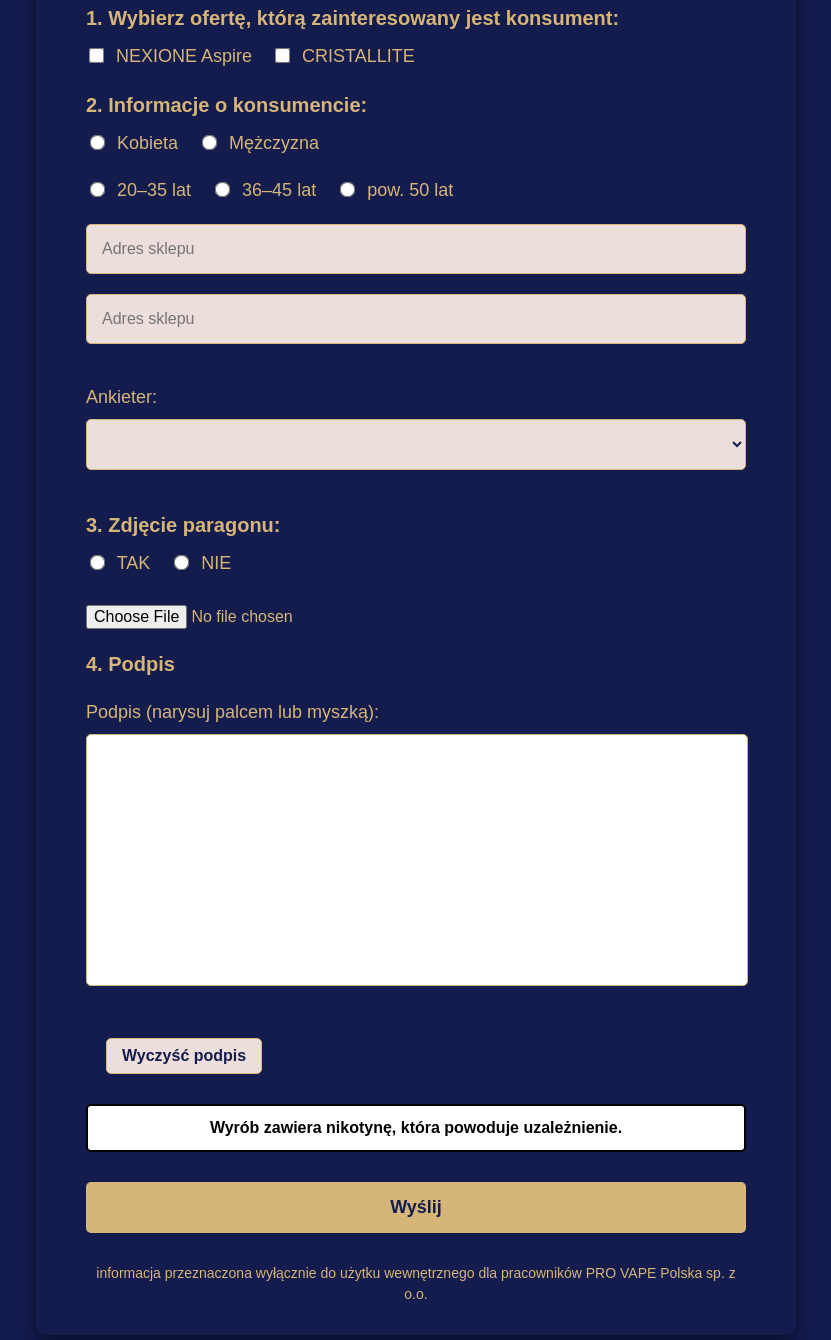
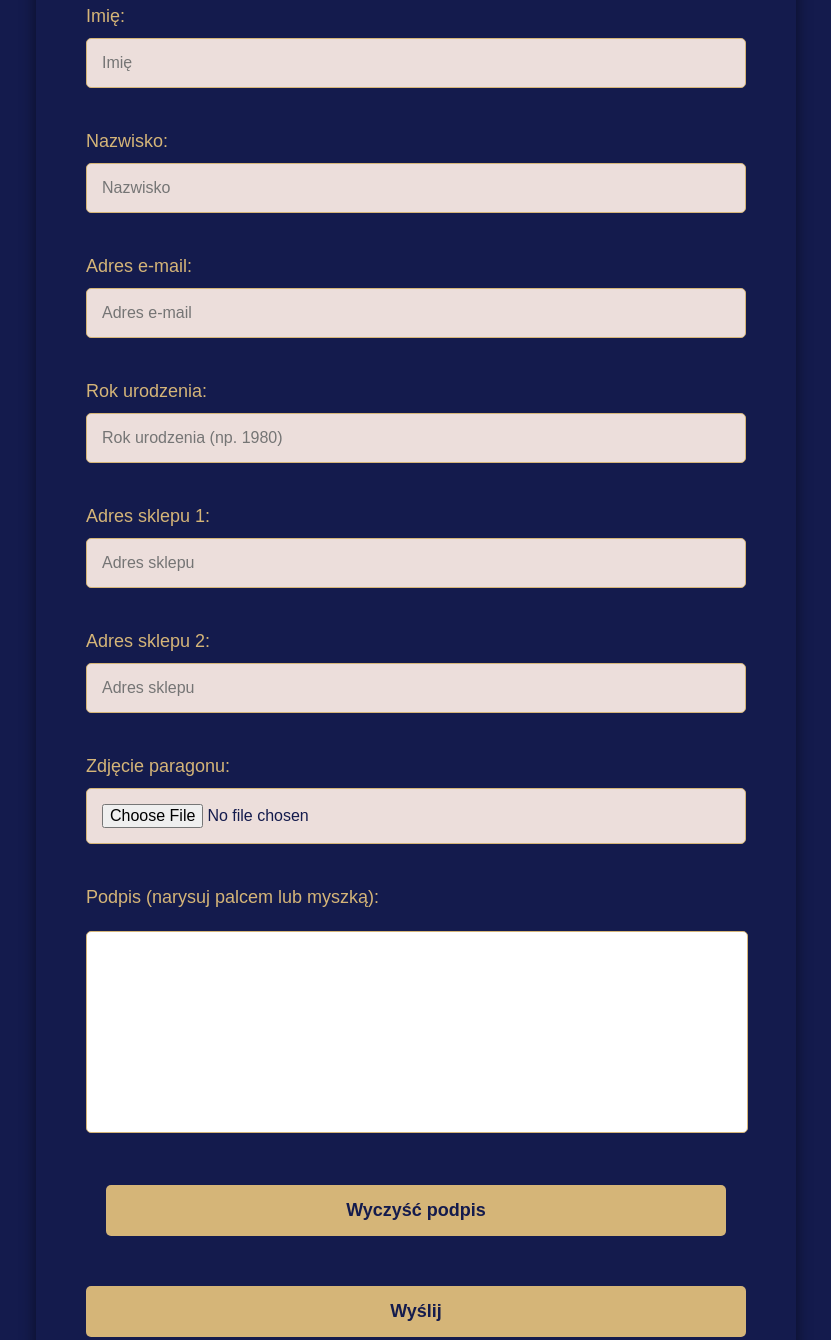
Before and after one commit to aniaprovape/ankieta-konsumencka, a plain HTML site: page ankieta-bez-zgody.html in a window 1280 px wide. Shown: the part 289-1629 px from the top of the page, without its empty margins (224-1055 px from the left). Drawn offline with Linux system fonts and the light colour scheme.

Commit message:
Update ankieta-bez-zgody.html

```diff
--- a/ankieta-bez-zgody.html
+++ b/ankieta-bez-zgody.html
@@ -49,44 +49,6 @@
     button:hover {
       background-color: #c4a467;
     }
-    .nicotine-warning {
-      background: white;
-      color: black;
-      border: 2px solid black;
-      font-size: 16px;
-      font-weight: bold;
-      text-align: center;
-      margin: 30px 20px 0 20px;
-      border-radius: 5px;
-      padding: 10px 0;
-    }
-    .disclaimer {
-      font-size: 14px;
-      margin: 30px 20px 0 20px;
-      text-align: center;
-    }
-    .section-title {
-      margin: 20px 20px 10px 20px;
-      font-weight: bold;
-      font-size: 20px;
-    }
-    .input-row {
-      display: flex;
-      align-items: center;
-      margin: 0 20px 20px 20px;
-      gap: 20px;
-    }
-    .input-row label {
-      margin: 0;
-      font-size: 18px;
-      cursor: pointer;
-    }
-    .input-row input[type="radio"],
-    .input-row input[type="checkbox"] {
-      margin-right: 8px;
-      flex-shrink: 0;
-      transform: scale(1.2);
-    }
     .input-text {
       width: calc(100% - 40px);
       padding: 15px;
@@ -98,44 +60,17 @@
       box-sizing: border-box;
       font-size: 16px;
     }
-    .file-upload {
-      margin: 0 20px 20px 20px;
-    }
-    .file-upload input[type="file"] {
-      background: none;
-      color: #D5B578;
-      border: none;
-      font-size: 16px;
-      margin-top: 8px;
-    }
     .signature-container {
       margin: 20px 20px;
-    }
-    .signature-container label {
-      margin: 0 0 8px 0;
-      font-size: 18px;
     }
     .signature-canvas {
       border: 1px solid #D5B578;
       border-radius: 5px;
       width: 100%;
-      height: 250px;
+      height: 200px;
       background: #ffffff;
+      touch-action: none;
       margin-bottom: 15px;
-      touch-action: none;
-    }
-    .clear-signature-button {
-      width: auto;
-      background-color: #ECDEDB;
-      color: #141B4D;
-      border: 1px solid #D5B578;
-      border-radius: 5px;
-      padding: 8px 15px;
-      cursor: pointer;
-      font-size: 16px;
-    }
-    .clear-signature-button:hover {
-      background-color: #d2c2bf;
     }
     @media (max-width: 600px) {
       .container {
@@ -144,23 +79,13 @@
       .logo img {
         max-width: 180px;
       }
-      button, .nicotine-warning {
+      button {
         margin: 20px 10px 0 10px !important;
         width: calc(100% - 20px);
-      }
-      .disclaimer, .section-title, label {
-        margin-left: 10px;
-        margin-right: 10px;
-      }
-      .input-row {
-        flex-wrap: wrap;
       }
       .input-text {
         width: calc(100% - 20px);
         margin: 0 10px 20px 10px;
-      }
-      .signature-container {
-        margin: 20px 10px;
       }
     }
   </style>
@@ -168,112 +93,30 @@
 <body>
   <div class="container">
     <div class="logo">
-      <img
-        src="https://aniaprovape.github.io/ankieta-konsumencka//Nexi%20One%20SALT%20Logo.svg"
-        alt="Nexi One SALT Logo">
+      <img src="https://aniaprovape.github.io/ankieta-konsumencka//Nexi%20One%20SALT%20Logo.svg" alt="Nexi One SALT Logo">
     </div>
-    <form
-      action="https://formsubmit.co/tomasz@pro-vape.pl"
-      method="POST"
-      enctype="multipart/form-data"
-      onsubmit="saveSignature(); return true;"
-    >
-      <input type="hidden" name="_cc" value="anna.nechytailova@pro-vape.pl">
-
-      <p class="section-title">
-        1. Wybierz ofertę, którą zainteresowany jest konsument:
-      </p>
-      <div class="input-row">
-        <label>
-          <input type="checkbox" name="offer[]" value="NEXIONE">
-          NEXIONE Aspire
-        </label>
-        <label>
-          <input type="checkbox" name="offer[]" value="CRISTALLITE">
-          CRISTALLITE
-        </label>
-      </div>
-
-      <p class="section-title">
-        2. Informacje o konsumencie:
-      </p>
-      <div class="input-row">
-        <label>
-          <input type="radio" name="gender" value="Kobieta">
-          Kobieta
-        </label>
-        <label>
-          <input type="radio" name="gender" value="Mężczyzna">
-          Mężczyzna
-        </label>
-      </div>
-      <div class="input-row">
-        <label>
-          <input type="radio" name="age" value="20–35 lat">
-          20–35 lat
-        </label>
-        <label>
-          <input type="radio" name="age" value="36–45 lat">
-          36–45 lat
-        </label>
-        <label>
-          <input type="radio" name="age" value="powyżej 50 lat">
-          pow. 50 lat
-        </label>
-      </div>
-      <input class="input-text" type="text" name="store_address_1" placeholder="Adres sklepu">
-      <input class="input-text" type="text" name="store_address_2" placeholder="Adres sklepu">
-
-      <label for="survey_filler">Ankieter:</label>
-      <select name="survey_filler" id="survey_filler" required style="width: calc(100% - 40px); padding: 15px; margin: 0 20px 20px 20px; border: 1px solid #D5B578; border-radius: 5px; background: #ECDEDB; color: #141B4D; font-size: 16px; box-sizing: border-box;">
-        <option value="" selected disabled hidden></option>
-        <option value="Artur Janicki">Artur Janicki</option>
-        <option value="Marcin Kijak">Marcin Kijak</option>
-        <option value="Robert Horbal">Robert Horbal</option>
-        <option value="Paweł Krzak">Paweł Krzak</option>
-        <option value="Patryk Szymański">Patryk Szymański</option>
-        <option value="Marcin Wieland">Marcin Wieland</option>
-        <option value="Piotr Krawczyk">Piotr Krawczyk</option>
-        <option value="Jacek Tatarek">Jacek Tatarek</option>
-        <option value="Roman Krajewski">Roman Krajewski</option>
-        <option value="Paweł Bareja">Paweł Bareja</option>
-        <option value="Adrian Maciejczyk">Adrian Maciejczyk</option>
-      </select>
-
-      <p class="section-title">
-        3. Zdjęcie paragonu:
-      </p>
-      <div class="input-row">
-        <label>
-          <input type="radio" name="receipt" value="tak" required>
-          TAK
-        </label>
-        <label>
-          <input type="radio" name="receipt" value="nie" required>
-          NIE
-        </label>
-      </div>
-      <div class="file-upload">
-        <input type="file" name="receiptFile" accept="image/*">
-      </div>
-
-      <p class="section-title">
-        4. Podpis
-      </p>
+    <form action="https://script.google.com/macros/s/AKfycbwT6PoxNspQVCQfAHzthMWYaUGEL7VlW1sJ5h-hpCW8l50cR5iGyx2CjE5oNOL0c4GH/exec" method="POST" enctype="multipart/form-data" onsubmit="saveSignature()">
+      <label for="first_name">Imię:</label>
+      <input class="input-text" type="text" name="first_name" id="first_name" placeholder="Imię" required>
+      <label for="last_name">Nazwisko:</label>
+      <input class="input-text" type="text" name="last_name" id="last_name" placeholder="Nazwisko" required>
+      <label for="email">Adres e-mail:</label>
+      <input class="input-text" type="email" name="email" id="email" placeholder="Adres e-mail" required>
+      <label for="birth_year">Rok urodzenia:</label>
+      <input class="input-text" type="number" name="birth_year" id="birth_year" placeholder="Rok urodzenia (np. 1980)" required>
+      <label for="store_address_1">Adres sklepu 1:</label>
+      <input class="input-text" type="text" name="store_address_1" id="store_address_1" placeholder="Adres sklepu" required>
+      <label for="store_address_2">Adres sklepu 2:</label>
+      <input class="input-text" type="text" name="store_address_2" id="store_address_2" placeholder="Adres sklepu">
+      <label for="receiptFile">Zdjęcie paragonu:</label>
+      <input class="input-text" type="file" name="receiptFile" id="receiptFile" accept="image/*" required>
+      <label>Podpis (narysuj palcem lub myszką):</label>
       <div class="signature-container">
-        <label for="signatureCanvas">Podpis (narysuj palcem lub myszką):</label>
         <canvas id="signatureCanvas" class="signature-canvas"></canvas>
         <input type="hidden" name="signature" id="signature">
-        <button type="button" class="clear-signature-button" onclick="clearCanvas()">Wyczyść podpis</button>
-      </div>
-
-      <div class="nicotine-warning">
-        Wyrób zawiera nikotynę, która powoduje uzależnienie.
+        <button type="button" onclick="clearCanvas()">Wyczyść podpis</button>
       </div>
       <button type="submit">Wyślij</button>
-      <p class="disclaimer">
-        informacja przeznaczona wyłącznie do użytku wewnętrznego dla pracowników PRO VAPE Polska sp. z o.o.
-      </p>
     </form>
   </div>
   <script>
@@ -281,73 +124,30 @@
     const ctx = canvas.getContext("2d");
     let drawing = false;
 
-    function resizeCanvas() {
-      canvas.width = canvas.offsetWidth;
-      canvas.height = canvas.offsetHeight;
-    }
-
-    function getPosition(e) {
-      const rect = canvas.getBoundingClientRect();
-      if (e.touches && e.touches.length > 0) {
-        return {
-          x: e.touches[0].clientX - rect.left,
-          y: e.touches[0].clientY - rect.top
-        };
-      } else {
-        return {
-          x: e.clientX - rect.left,
-          y: e.clientY - rect.top
-        };
-      }
-    }
-
-    function startDrawing(e) {
-      e.preventDefault();
+    canvas.addEventListener("mousedown", (e) => {
       drawing = true;
       ctx.beginPath();
-      const p = getPosition(e);
-      ctx.moveTo(p.x, p.y);
-    }
+      ctx.moveTo(e.offsetX, e.offsetY);
+    });
 
-    function draw(e) {
-      e.preventDefault();
-      if (!drawing) return;
-      const p = getPosition(e);
-      ctx.lineTo(p.x, p.y);
-      ctx.stroke();
-    }
+    canvas.addEventListener("mousemove", (e) => {
+      if (drawing) {
+        ctx.lineTo(e.offsetX, e.offsetY);
+        ctx.stroke();
+      }
+    });
 
-    function endDrawing(e) {
-      e.preventDefault();
-      drawing = false;
-    }
+    canvas.addEventListener("mouseup", () => (drawing = false));
+    canvas.addEventListener("mouseout", () => (drawing = false));
 
     function clearCanvas() {
       ctx.clearRect(0, 0, canvas.width, canvas.height);
     }
 
     function saveSignature() {
-      const dataURL = canvas.toDataURL("image/png");
-      document.getElementById("signature").value = dataURL;
+      const signatureData = canvas.toDataURL("image/png");
+      document.getElementById("signature").value = signatureData;
     }
-
-    window.addEventListener("load", () => {
-      resizeCanvas();
-    });
-
-    window.addEventListener("resize", () => {
-      const savedData = ctx.getImageData(0, 0, canvas.width, canvas.height);
-      resizeCanvas();
-      ctx.putImageData(savedData, 0, 0);
-    });
-
-    canvas.addEventListener("mousedown", startDrawing);
-    canvas.addEventListener("mousemove", draw);
-    canvas.addEventListener("mouseup", endDrawing);
-
-    canvas.addEventListener("touchstart", startDrawing, { passive: false });
-    canvas.addEventListener("touchmove", draw, { passive: false });
-    canvas.addEventListener("touchend", endDrawing, { passive: false });
   </script>
 </body>
 </html>
```
